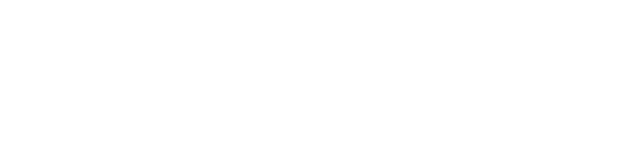
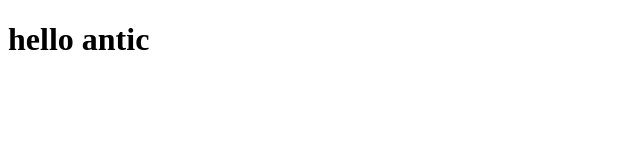
Before and after one commit to nar0la123/Demo1, a plain HTML site: page index.html in a window 1280 px wide. Shown: the whole page, without its empty margins (0-640 px from the left). Drawn offline with Linux system fonts and the light colour scheme.

Commit message:
Update index.html

```diff
--- a/index.html
+++ b/index.html
@@ -5,5 +5,7 @@
     <meta name="viewport" content="width=device-width, initial-scale=1.0" />
     <title>Document</title>
   </head>
-  <body></body>
+  <body>
+    <h1>hello antic</h1>
+  </body>
 </html>
```
